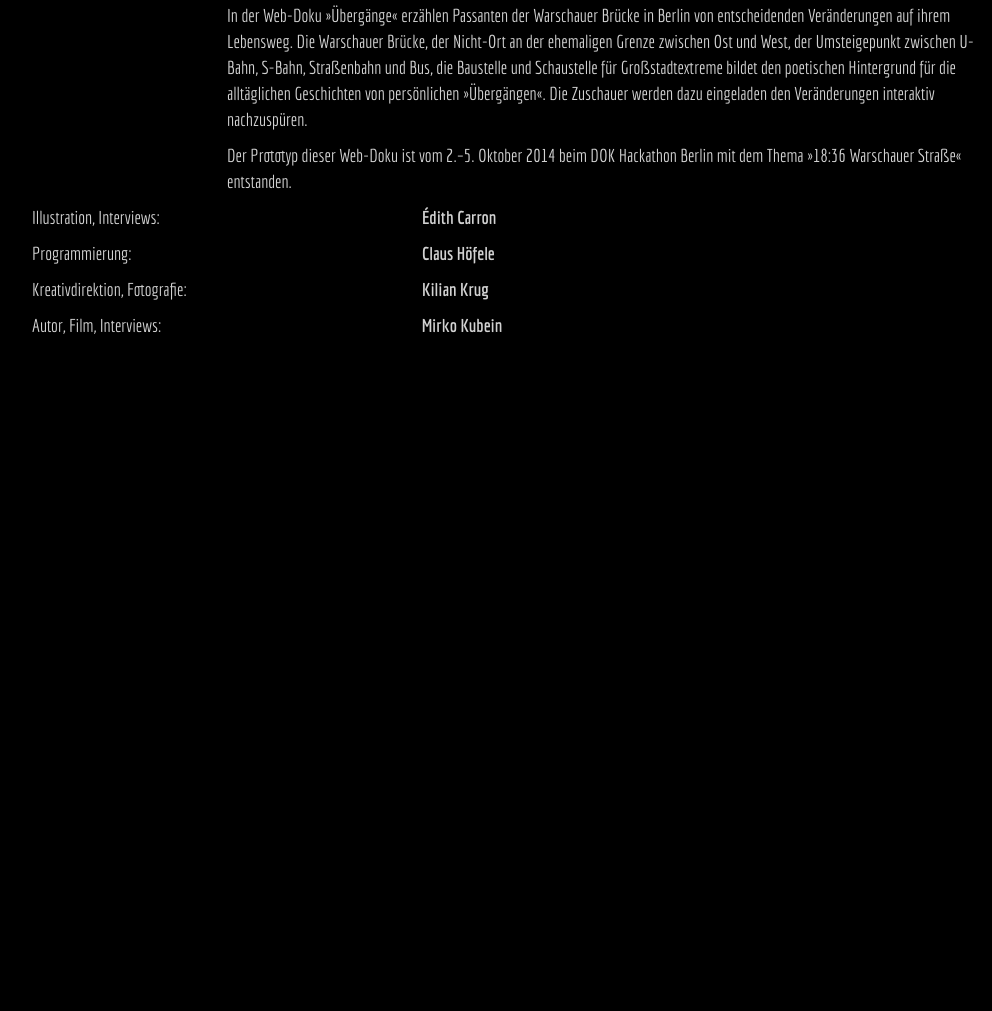
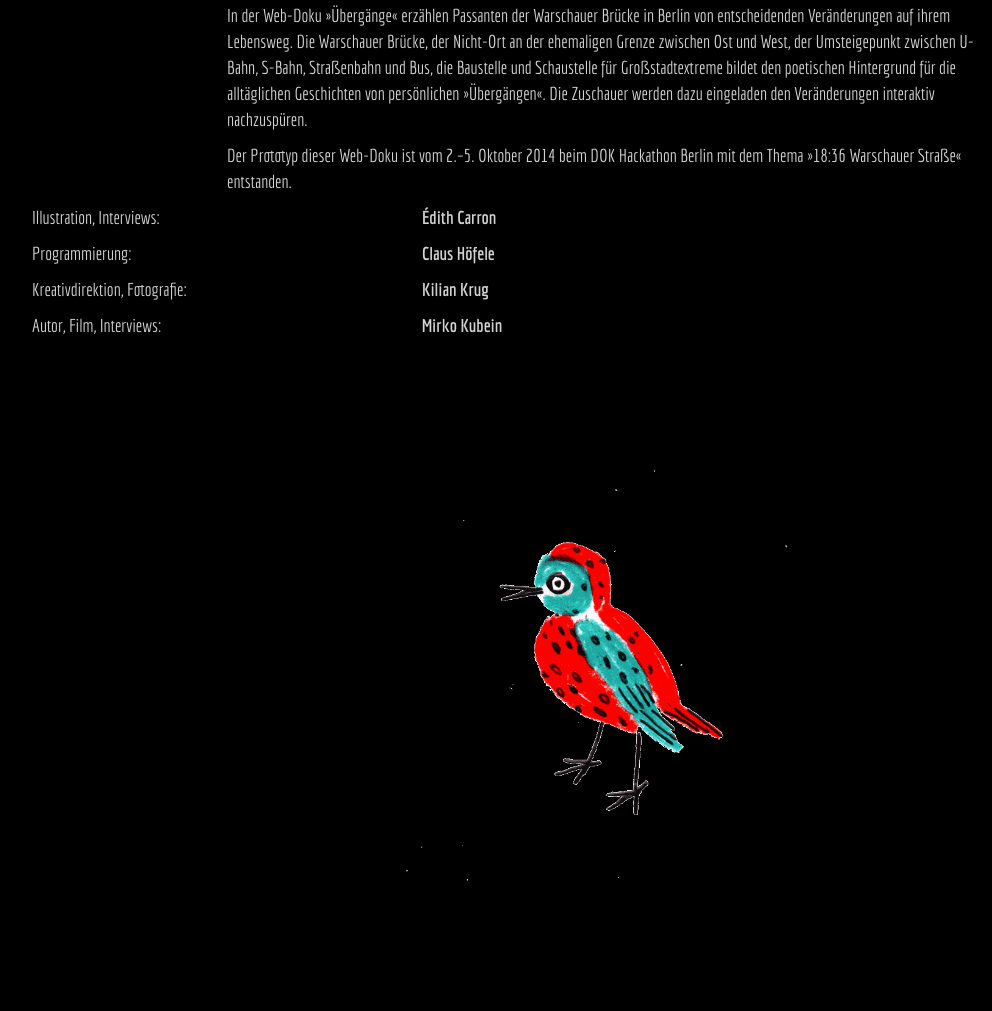
Before and after one commit to choefele/dokhackathon-web, a plain HTML site: page about.html in a window 1280 px wide. Shown: the part 279-1290 px from the top of the page, without its empty margins (38-1030 px from the left). Before the commit the page ends 800 px from the top, so only its background shows below. Drawn offline with Linux system fonts and the light colour scheme.

Commit message:
Add bird

```diff
--- a/about.html
+++ b/about.html
@@ -66,6 +66,10 @@
 			<div class="col-xs-6 col-sm-4"><p class="large">Autor, Film, Interviews:</p></div>
 			<div class="col-xs-6 col-sm-8"><a href="http://madeforfullscreen.de/"><p class="large-a">Mirko Kubein</p></a></div>
 		</div>
+		<div class="row">
+			<img class="img-responsive" src="media/vogel_tanz2.png" alt="">
+		</div>
+
         <!-- /.row -->
     </div>
     <!-- /.container -->
```
Also changed, not shown: media/vogel_tanz2.png (added).
